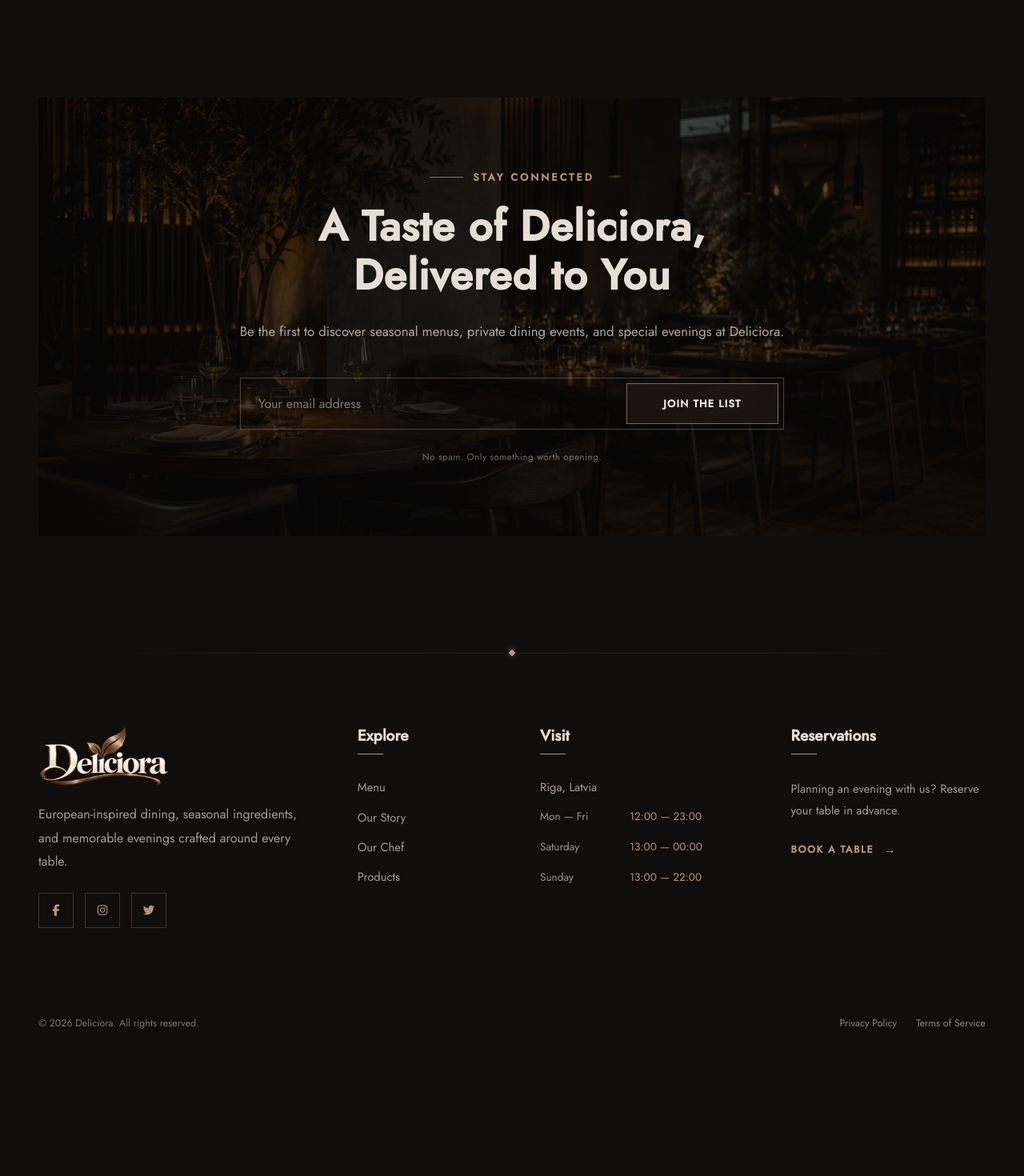
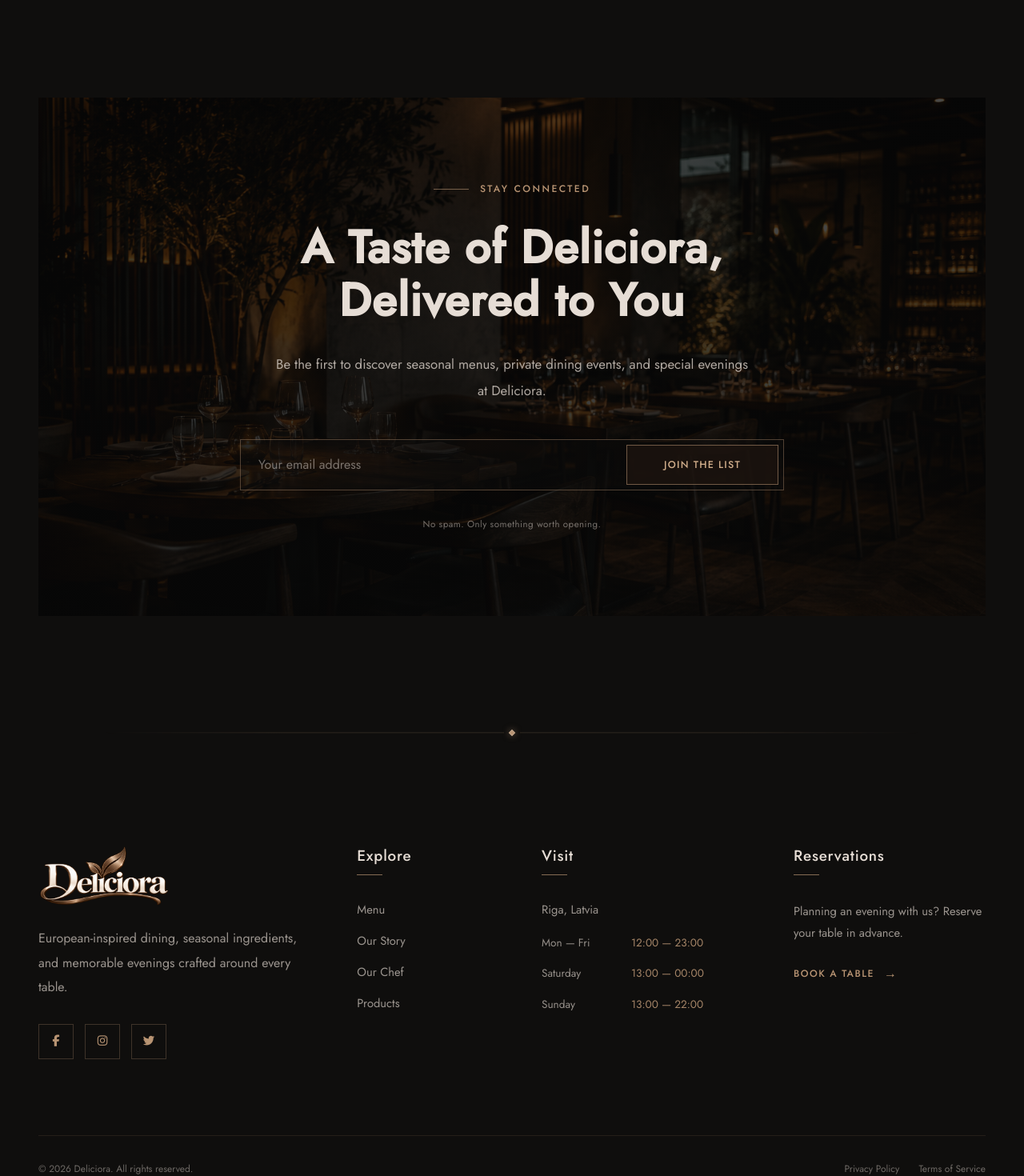
Before and after one commit to extractg/restaurant, a React (Vite) app: page / in a window 1280 px wide. Shown: the part 3480-4950 px from the top of the page at 80% size. Before the commit the page ends 4810 px from the top, so only its background shows below. Built offline with nearby package versions, Linux system fonts and the light colour scheme; no server answers; a web font is replaced by a local one.

Commit message:
products page ux ui fixes

```diff
--- a/src/css/sections/footer.css
+++ b/src/css/sections/footer.css
@@ -1,21 +1,23 @@
 .footer {
     position: relative;
-    padding: 70px 0 28px;
+    padding: 100px 0 30px;
 }
 
 .footer__inner {
     display: grid;
     grid-template-columns: repeat(2, minmax(0, 1fr));
     column-gap: 30px;
-    row-gap: 52px;
+    row-gap: 60px;
 }
+
+/* BRAND */
 
 .footer__brand {
     grid-column: 1 / -1;
     display: flex;
     flex-direction: column;
     align-items: flex-start;
-    gap: 20px;
+    gap: 22px;
 }
 
 .footer__logo {
@@ -33,11 +35,14 @@
     width: 100%;
     max-width: 420px;
     margin: 0;
-    font-size: clamp(0.88rem, 2vw, 1rem);
+    font-size: clamp(0.88rem, 2.5vw, 1rem);
+    font-weight: 400;
     line-height: 1.85;
     color: var(--color-text);
-    opacity: 0.72;
+    opacity: 0.68;
 }
+
+/* SOCIALS */
 
 .footer__socials {
     display: flex;
@@ -53,7 +58,7 @@
     width: 40px;
     height: 40px;
     border: 1px solid rgba(184, 148, 115, 0.28);
-    color: #b89473;
+    color: var(--color-accent);
     font-size: 0.9rem;
     transition:
         background-color 0.3s ease,
@@ -63,11 +68,13 @@
 }
 
 .footer__social:hover {
-    background-color: #b89473;
-    border-color: #b89473;
-    color: #0f0f0f;
+    background-color: rgba(184, 148, 115, 0.85);
+    border-color: var(--color-accent);
+    color: var(--color-bg);
     transform: translateY(-3px);
 }
+
+/* COLUMNS */
 
 .footer__column {
     display: flex;
@@ -88,13 +95,16 @@
     grid-column: 1 / -1;
 }
 
+/* TITLES */
+
 .footer__title {
     position: relative;
-    margin: 0 0 24px;
-    padding-bottom: 12px;
-    font-size: 1.15rem;
-    line-height: 1.2;
-    font-weight: 600;
+    margin: 0 0 26px;
+    padding-bottom: 13px;
+    font-size: 1.1rem;
+    line-height: 1.25;
+    font-weight: 500;
+    letter-spacing: 0.04em;
     color: var(--color-title);
 }
 
@@ -103,15 +113,18 @@
     position: absolute;
     left: 0;
     bottom: 0;
-    width: 28px;
+    width: 30px;
     height: 1px;
-    background-color: #b89473;
+    background-color: var(--color-accent);
+    opacity: 0.7;
 }
+
+/* LINKS */
 
 .footer__list {
     display: flex;
     flex-direction: column;
-    gap: 14px;
+    gap: 15px;
     margin: 0;
     padding: 0;
     list-style: none;
@@ -123,16 +136,17 @@
 }
 
 .footer__item:first-child {
-    margin-bottom: 8px;
+    margin-bottom: 6px;
 }
 
 .footer__link {
     position: relative;
     display: block;
     font-size: 0.9rem;
-    line-height: 1.5;
+    font-weight: 400;
+    line-height: 1.55;
     color: var(--color-text);
-    opacity: 0.72;
+    opacity: 0.68;
     transition:
         color 0.3s ease,
         opacity 0.3s ease,
@@ -140,23 +154,25 @@
 }
 
 .footer__link:hover {
-    color: #b89473;
-    opacity: 1;
+    color: var(--color-accent-light);
+    opacity: 0.9;
     transform: translateX(4px);
 }
 
+/* VISIT */
+
 .footer__location {
-    margin: 0 0 22px;
+    margin: 0 0 24px;
     font-size: 0.9rem;
-    line-height: 1.5;
+    line-height: 1.6;
     color: var(--color-text);
-    opacity: 0.72;
+    opacity: 0.68;
 }
 
 .footer__hours {
     display: flex;
     flex-direction: column;
-    gap: 14px;
+    gap: 15px;
     width: 100%;
     max-width: 280px;
 }
@@ -165,7 +181,7 @@
     display: grid;
     grid-template-columns: 90px auto;
     align-items: center;
-    column-gap: 22px;
+    column-gap: 18px;
     min-width: 0;
 }
 
@@ -177,33 +193,36 @@
 
 .footer__hours-day {
     color: var(--color-text);
-    opacity: 0.68;
+    opacity: 0.65;
 }
 
 .footer__hours-time {
-    color: #b89473;
+    color: var(--color-accent);
+    opacity: 0.88;
     white-space: nowrap;
 }
 
+/* RESERVATION */
+
 .footer__reservation-text {
     width: 100%;
-    max-width: 300px;
+    max-width: 320px;
     margin: 0;
     font-size: 0.9rem;
     line-height: 1.8;
     color: var(--color-text);
-    opacity: 0.72;
+    opacity: 0.68;
 }
 
 .footer__reservation-link {
     display: inline-flex;
     align-items: center;
     gap: 12px;
-    margin-top: 22px;
-    font-size: 0.78rem;
-    font-weight: 600;
-    letter-spacing: 1.5px;
-    color: #b89473;
+    margin-top: 24px;
+    font-size: 0.76rem;
+    font-weight: 500;
+    letter-spacing: 0.12em;
+    color: var(--color-accent);
     text-transform: uppercase;
     transition:
         color 0.3s ease,
@@ -217,27 +236,30 @@
 
 .footer__reservation-link:hover {
     gap: 17px;
-    color: var(--color-title);
+    color: var(--color-accent-light);
 }
 
 .footer__reservation-link:hover span {
     transform: translateX(3px);
 }
 
+/* BOTTOM */
+
 .footer__bottom {
     display: flex;
     flex-direction: column;
     gap: 18px;
-    margin-top: 55px;
-    padding-top: 25px;
+    margin-top: 65px;
+    padding-top: 28px;
+    border-top: 1px solid rgba(184, 148, 115, 0.12);
 }
 
 .footer__copyright {
     margin: 0;
-    font-size: 0.75rem;
+    font-size: 0.72rem;
     line-height: 1.6;
     color: var(--color-text);
-    opacity: 0.5;
+    opacity: 0.45;
 }
 
 .footer__bottom-links {
@@ -247,19 +269,25 @@
 }
 
 .footer__bottom-link {
-    font-size: 0.75rem;
+    font-size: 0.72rem;
     line-height: 1.6;
-    color: rgba(255, 255, 255, 0.5);
-    transition: color 0.3s ease;
+    color: var(--color-text);
+    opacity: 0.45;
+    transition:
+        color 0.3s ease,
+        opacity 0.3s ease;
 }
 
 .footer__bottom-link:hover {
-    color: #b89473;
+    color: var(--color-accent);
+    opacity: 0.9;
 }
 
 .footer__divider {
     transform: translateY(-25px);
 }
+
+/* SMALL MOBILE */
 
 @media (max-width: 455px) {
     .footer__inner {
@@ -279,9 +307,24 @@
     }
 }
 
+/* VERY SMALL MOBILE */
+
 @media (max-width: 380px) {
+    .footer {
+        padding: 85px 0 26px;
+    }
+
     .footer__inner {
         column-gap: 12px;
+        row-gap: 52px;
+    }
+
+    .footer__brand {
+        gap: 20px;
+    }
+
+    .footer__title {
+        font-size: 1rem;
     }
 
     .footer__hours-item {
@@ -295,23 +338,33 @@
     .footer__location {
         font-size: 0.75rem;
     }
+
+    .footer__bottom {
+        margin-top: 55px;
+    }
 }
+
+/* TABLET */
 
 @media (min-width: 768px) {
     .footer {
-        padding: 90px 0 32px;
+        padding: 120px 0 34px;
     }
 
     .footer__inner {
-        grid-template-columns: minmax(260px, 1.4fr) minmax(130px, 0.7fr) minmax(220px, 1fr);
+        grid-template-columns:
+            minmax(260px, 1.4fr)
+            minmax(130px, 0.7fr)
+            minmax(220px, 1fr);
         column-gap: 45px;
-        row-gap: 55px;
+        row-gap: 65px;
         align-items: start;
     }
 
     .footer__brand {
         grid-column: 1;
         max-width: 340px;
+        gap: 24px;
     }
 
     .footer__explore {
@@ -332,7 +385,7 @@
 
     .footer__text {
         max-width: 340px;
-        font-size: 1rem;
+        font-size: 0.95rem;
     }
 
     .footer__socials {
@@ -345,8 +398,8 @@
     }
 
     .footer__title {
-        margin-bottom: 26px;
-        font-size: 1.2rem;
+        margin-bottom: 28px;
+        font-size: 1.12rem;
     }
 
     .footer__title::after {
@@ -354,8 +407,6 @@
     }
 
     .footer__list {
-        display: flex;
-        flex-direction: column;
         gap: 16px;
     }
 
@@ -366,7 +417,7 @@
     .footer__link,
     .footer__location,
     .footer__reservation-text {
-        font-size: 0.95rem;
+        font-size: 0.9rem;
     }
 
     .footer__hours {
@@ -389,7 +440,7 @@
     }
 
     .footer__reservation-link {
-        margin-top: 24px;
+        margin-top: 26px;
     }
 
     .footer__bottom {
@@ -397,13 +448,13 @@
         grid-template-columns: 1fr auto;
         align-items: center;
         gap: 20px;
-        margin-top: 65px;
-        padding-top: 28px;
+        margin-top: 75px;
+        padding-top: 30px;
     }
 
     .footer__copyright,
     .footer__bottom-link {
-        font-size: 0.78rem;
+        font-size: 0.75rem;
     }
 
     .footer__bottom-links {
@@ -412,15 +463,20 @@
     }
 }
 
+/* DESKTOP */
+
 @media (min-width: 992px) {
     .footer {
-        padding: 100px 0 34px;
+        padding: 140px 0 36px;
     }
 
     .footer__inner {
-        grid-template-columns: minmax(300px, 1.3fr) minmax(150px, 0.7fr) minmax(260px, 1fr);
+        grid-template-columns:
+            minmax(300px, 1.3fr)
+            minmax(150px, 0.7fr)
+            minmax(260px, 1fr);
         column-gap: 70px;
-        row-gap: 60px;
+        row-gap: 75px;
     }
 
     .footer__brand {
@@ -432,36 +488,22 @@
     }
 
     .footer__text {
-        max-width: 340px;
+        max-width: 350px;
         font-size: 0.95rem;
     }
 
-    .footer__socials {
-        gap: 12px;
-    }
-
     .footer__title {
-        margin-bottom: 28px;
+        margin-bottom: 30px;
         font-size: 1.15rem;
     }
 
-    .footer__title::after {
-        width: 30px;
-    }
-
-    .footer__link,
-    .footer__location,
-    .footer__reservation-text {
-        font-size: 0.9rem;
-    }
-
     .footer__location {
-        margin-bottom: 24px;
+        margin-bottom: 26px;
     }
 
     .footer__hours {
         max-width: 300px;
-        gap: 15px;
+        gap: 16px;
     }
 
     .footer__hours-item {
@@ -470,23 +512,20 @@
         max-width: 300px;
     }
 
-    .footer__hours-day,
-    .footer__hours-time {
-        font-size: 0.85rem;
-    }
-
     .footer__reservation-text {
         max-width: 420px;
     }
 
     .footer__bottom {
-        margin-top: 70px;
+        margin-top: 85px;
     }
 }
 
+/* LARGE DESKTOP */
+
 @media (min-width: 1200px) {
     .footer {
-        padding: 110px 0 40px;
+        padding: 160px 0 40px;
     }
 
     .footer__inner {
@@ -495,7 +534,7 @@
             minmax(150px, 0.65fr)
             minmax(240px, 1fr)
             minmax(240px, 1fr);
-        column-gap: 70px;
+        column-gap: 75px;
         row-gap: 0;
     }
 
@@ -507,7 +546,8 @@
     }
 
     .footer__brand {
-        max-width: 360px;
+        max-width: 370px;
+        gap: 26px;
     }
 
     .footer__logo {
@@ -515,8 +555,9 @@
     }
 
     .footer__text {
-        max-width: 340px;
+        max-width: 350px;
         font-size: 1rem;
+        line-height: 1.9;
     }
 
     .footer__socials {
@@ -529,8 +570,8 @@
     }
 
     .footer__title {
-        margin-bottom: 30px;
-        font-size: 1.2rem;
+        margin-bottom: 32px;
+        font-size: 1.18rem;
     }
 
     .footer__title::after {
@@ -538,9 +579,7 @@
     }
 
     .footer__list {
-        display: flex;
-        flex-direction: column;
-        gap: 15px;
+        gap: 16px;
     }
 
     .footer__link,
@@ -550,7 +589,7 @@
     }
 
     .footer__location {
-        margin-bottom: 14px;
+        margin-bottom: 18px;
     }
 
     .footer__hours {
@@ -569,11 +608,49 @@
     }
 
     .footer__bottom {
-        margin-top: 80px;
-        padding-top: 30px;
+        margin-top: 95px;
+        padding-top: 32px;
     }
 
     .footer__bottom-links {
         gap: 24px;
     }
 }
+
+/* EXTRA LARGE */
+
+@media (min-width: 1600px) {
+    .footer {
+        padding: 180px 0 44px;
+    }
+
+    .footer__inner {
+        grid-template-columns:
+            minmax(320px, 1.4fr)
+            minmax(170px, 0.65fr)
+            minmax(260px, 1fr)
+            minmax(260px, 1fr);
+        column-gap: 90px;
+    }
+
+    .footer__brand {
+        max-width: 390px;
+    }
+
+    .footer__logo {
+        width: 175px;
+    }
+
+    .footer__text {
+        max-width: 370px;
+        font-size: 1rem;
+    }
+
+    .footer__title {
+        font-size: 1.2rem;
+    }
+
+    .footer__bottom {
+        margin-top: 105px;
+    }
+}
--- a/src/css/sections/newsletter.css
+++ b/src/css/sections/newsletter.css
@@ -1,5 +1,5 @@
 .newsletter {
-    padding: 70px 0;
+    padding: 110px 0;
 }
 
 .newsletter__inner {
@@ -8,7 +8,7 @@
     align-items: center;
     justify-content: center;
     min-height: 500px;
-    padding: 70px 20px;
+    padding: 75px 20px;
     background-image: url("../../assets/images/background_promo.png");
     background-size: cover;
     background-position: center;
@@ -34,7 +34,7 @@
     display: flex;
     flex-direction: column;
     align-items: center;
-    gap: 18px;
+    gap: 22px;
     width: 100%;
     max-width: 900px;
     text-align: center;
@@ -43,11 +43,13 @@
 .newsletter__label {
     display: flex;
     align-items: center;
+    justify-content: center;
     gap: 12px;
-    font-size: 0.75rem;
-    font-weight: 600;
-    letter-spacing: 2.5px;
-    color: #b89473;
+    margin: 0;
+    font-size: 0.72rem;
+    font-weight: 500;
+    letter-spacing: 0.16em;
+    color: var(--color-accent);
     text-transform: uppercase;
 }
 
@@ -55,29 +57,33 @@
     content: "";
     width: 32px;
     height: 1px;
-    background-color: #b89473;
-    opacity: 0.7;
+    flex-shrink: 0;
+    background-color: var(--color-accent);
+    opacity: 0.6;
 }
 
 .newsletter__title {
     width: 100%;
-    max-width: 800px;
-    font-size: clamp(1.65rem, 6vw, 2.2rem);
-    line-height: 1.2;
-    font-weight: 700;
-    letter-spacing: -0.01em;
+    max-width: 700px;
+    margin: 0;
+    font-size: clamp(1.9rem, 7vw, 2.4rem);
+    line-height: 1.15;
+    font-weight: 600;
+    letter-spacing: 0.015em;
     color: var(--color-title);
 }
 
 .newsletter__text {
     width: 100%;
-    max-width: 400px;
-    margin-top: 2px;
-    font-size: clamp(0.88rem, 2.4vw, 1rem);
-    line-height: 1.8;
+    max-width: 440px;
+    margin: 0;
+    font-size: clamp(0.9rem, 3.5vw, 1rem);
+    line-height: 1.85;
     color: var(--color-text);
     opacity: 0.78;
 }
+
+/* FORM */
 
 .newsletter__form {
     display: flex;
@@ -85,17 +91,19 @@
     gap: 12px;
     width: 100%;
     max-width: 540px;
-    margin-top: 14px;
+    margin-top: 8px;
 }
 
 .newsletter__input {
     width: 100%;
+    min-width: 0;
     padding: 17px 18px;
     border: 1px solid rgba(184, 148, 115, 0.4);
     outline: none;
-    background-color: rgba(12, 12, 12, 0.78);
-
+    background-color: rgba(12, 12, 12, 0.68);
+    font-family: inherit;
     font-size: 0.95rem;
+    font-weight: 400;
     color: var(--color-title);
     transition:
         border-color 0.3s ease,
@@ -105,25 +113,25 @@
 
 .newsletter__input::placeholder {
     color: var(--color-text);
-    opacity: 0.55;
+    opacity: 0.5;
 }
 
 .newsletter__input:focus {
-    border-color: #b89473;
-    background-color: rgba(12, 12, 12, 0.9);
+    border-color: rgba(184, 148, 115, 0.75);
+    background-color: rgba(12, 12, 12, 0.82);
     box-shadow: 0 0 18px rgba(184, 148, 115, 0.08);
 }
 
 .newsletter__button {
     width: 100%;
     padding: 17px 20px;
-    border: 1px solid rgba(184, 148, 115, 0.65);
-    background-color: rgba(32, 22, 16, 0.82);
-
-    font-size: 0.8rem;
-    font-weight: 600;
-    letter-spacing: 1.2px;
-    color: #f2ede8;
+    border: 1px solid rgba(184, 148, 115, 0.55);
+    background-color: rgba(32, 22, 16, 0.68);
+    font-family: inherit;
+    font-size: 0.78rem;
+    font-weight: 500;
+    letter-spacing: 0.1em;
+    color: var(--color-accent-light);
     text-transform: uppercase;
     cursor: pointer;
     transition:
@@ -135,13 +143,13 @@
 }
 
 .newsletter__button:hover {
-    background-color: #917559;
-    border-color: #b89473;
-    color: #111;
+    background-color: rgba(95, 77, 60, 0.72);
+    border-color: rgba(208, 173, 138, 0.7);
+    color: var(--color-title);
     transform: translateY(-2px);
     box-shadow:
         0 8px 22px rgba(0, 0, 0, 0.25),
-        0 0 18px rgba(184, 148, 115, 0.12);
+        0 0 18px rgba(184, 148, 115, 0.1);
 }
 
 .newsletter__button:active {
@@ -149,31 +157,64 @@
 }
 
 .newsletter__note {
-    margin-top: 2px;
+    margin: 2px 0 0;
     font-size: 0.7rem;
-    letter-spacing: 0.5px;
+    line-height: 1.5;
+    letter-spacing: 0.04em;
     color: var(--color-text);
     opacity: 0.5;
 }
 
-@media (min-width: 768px) {
+/* VERY SMALL MOBILE */
+
+@media (max-width: 374px) {
     .newsletter {
-        padding: 85px 0;
+        padding: 95px 0;
     }
 
     .newsletter__inner {
         min-height: 480px;
-        padding: 75px 40px;
+        padding: 65px 16px;
+    }
+
+    .newsletter__content {
+        gap: 20px;
+    }
+
+    .newsletter__form {
+        gap: 10px;
+    }
+
+    .newsletter__input,
+    .newsletter__button {
+        padding: 15px 16px;
+    }
+
+    .newsletter__note {
+        max-width: 280px;
+    }
+}
+
+/* TABLET */
+
+@media (min-width: 768px) {
+    .newsletter {
+        padding: 140px 0;
+    }
+
+    .newsletter__inner {
+        min-height: 520px;
+        padding: 85px 40px;
     }
 
     .newsletter__content {
         max-width: 850px;
-        gap: 20px;
+        gap: 26px;
     }
 
     .newsletter__label {
-        font-size: 0.78rem;
-        letter-spacing: 2.8px;
+        font-size: 0.74rem;
+        letter-spacing: 0.18em;
     }
 
     .newsletter__label::before {
@@ -181,11 +222,12 @@
     }
 
     .newsletter__title {
-        font-size: 2.6rem;
+        max-width: 720px;
+        font-size: 2.8rem;
     }
 
     .newsletter__text {
-        max-width: 450px;
+        max-width: 480px;
         font-size: 1rem;
     }
 
@@ -193,8 +235,9 @@
         flex-direction: row;
         gap: 0;
         max-width: 620px;
-        margin-top: 18px;
+        margin-top: 10px;
         border: 1px solid rgba(184, 148, 115, 0.4);
+        background-color: rgba(12, 12, 12, 0.42);
     }
 
     .newsletter__input {
@@ -202,6 +245,12 @@
         border: none;
         background: transparent;
         padding: 18px 20px;
+    }
+
+    .newsletter__input:focus {
+        border-color: transparent;
+        background: transparent;
+        box-shadow: none;
     }
 
     .newsletter__button {
@@ -212,7 +261,7 @@
     }
 
     .newsletter__button:hover {
-        transform: translateY(0);
+        transform: none;
     }
 
     .newsletter__note {
@@ -220,24 +269,26 @@
     }
 }
 
+/* DESKTOP */
+
 @media (min-width: 992px) {
     .newsletter {
-        padding: 100px 0;
+        padding: 160px 0;
     }
 
     .newsletter__inner {
-        min-height: 500px;
-        padding: 80px 50px;
+        min-height: 540px;
+        padding: 95px 50px;
     }
 
     .newsletter__content {
-        max-width: 720px;
-        gap: 21px;
+        max-width: 800px;
+        gap: 28px;
     }
 
     .newsletter__label {
-        font-size: 0.8rem;
-        letter-spacing: 3px;
+        font-size: 0.76rem;
+        letter-spacing: 0.2em;
     }
 
     .newsletter__label::before {
@@ -245,19 +296,20 @@
     }
 
     .newsletter__title {
-        max-width: 650px;
-        font-size: 3rem;
-        line-height: 1.15;
+        max-width: 720px;
+        font-size: clamp(2.8rem, 4vw, 3.3rem);
+        line-height: 1.16;
     }
 
     .newsletter__text {
-        max-width: 580px;
+        max-width: 560px;
         font-size: 1.02rem;
-        line-height: 1.85;
+        line-height: 1.9;
     }
 
     .newsletter__form {
         max-width: 650px;
+        margin-top: 12px;
     }
 
     .newsletter__button {
@@ -265,34 +317,46 @@
     }
 }
 
+/* LARGE DESKTOP */
+
 @media (min-width: 1200px) {
     .newsletter {
-        padding: 110px 0;
+        padding: 180px 0;
     }
 
     .newsletter__inner {
-        min-height: 520px;
-        padding: 90px 60px;
+        min-height: 570px;
+        padding: 105px 60px;
     }
 
     .newsletter__content {
-        max-width: 760px;
-        gap: 22px;
+        max-width: 850px;
+        gap: 30px;
+    }
+
+    .newsletter__label {
+        gap: 14px;
+    }
+
+    .newsletter__label::before {
+        width: 44px;
     }
 
     .newsletter__title {
-        max-width: 900px;
-        font-size: 3.3rem;
+        max-width: 800px;
+        font-size: 3.6rem;
+        line-height: 1.16;
     }
 
     .newsletter__text {
-        max-width: 700px;
+        max-width: 600px;
         font-size: 1.05rem;
+        line-height: 1.95;
     }
 
     .newsletter__form {
         max-width: 680px;
-        margin-top: 20px;
+        margin-top: 14px;
     }
 
     .newsletter__input {
@@ -309,3 +373,35 @@
         margin-top: 4px;
     }
 }
+
+/* EXTRA LARGE */
+
+@media (min-width: 1600px) {
+    .newsletter {
+        padding: 200px 0;
+    }
+
+    .newsletter__inner {
+        min-height: 600px;
+        padding: 115px 70px;
+    }
+
+    .newsletter__content {
+        max-width: 900px;
+        gap: 32px;
+    }
+
+    .newsletter__title {
+        max-width: 840px;
+        font-size: 3.7rem;
+    }
+
+    .newsletter__text {
+        max-width: 620px;
+        font-size: 1.08rem;
+    }
+
+    .newsletter__form {
+        max-width: 700px;
+    }
+}
```
Also changed, not shown: src/css/pages/products.css (+67 -25 lines).
